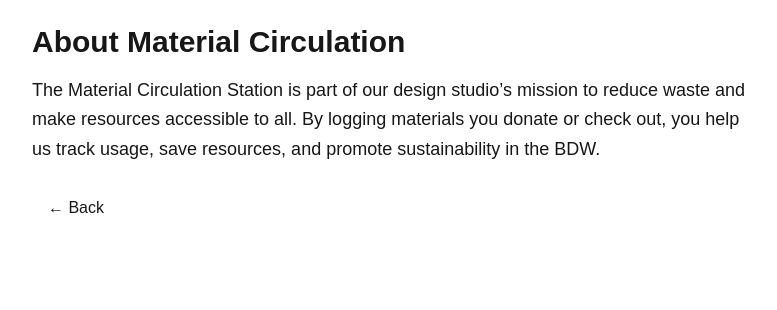
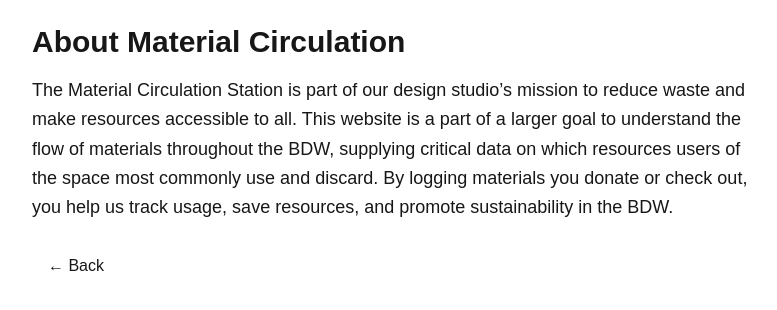
Before and after one commit to ckrenteras/materials-circulation, a Next.js app: page /about in a window 1280 px wide. Shown: the top 310 px of the page, without its empty margins (248-1025 px from the left). Built offline with nearby package versions, Linux system fonts and the light colour scheme.

Commit message:
changed about

```diff
--- a/src/pages/about.tsx
+++ b/src/pages/about.tsx
@@ -6,7 +6,9 @@ export default function AboutPage() {
       <h1 className="text-3xl font-bold mb-4">About Material Circulation</h1>
       <p className="text-lg leading-relaxed">
         The Material Circulation Station is part of our design studio’s mission to reduce waste
-        and make resources accessible to all. By logging materials you donate or check out,
+        and make resources accessible to all. This website is a part of a larger goal to understand
+        the flow of materials throughout the BDW, supplying critical data on which resources users
+        of the space most commonly use and discard. By logging materials you donate or check out,
         you help us track usage, save resources, and promote sustainability in the BDW.
       </p>
       <Link href="/" className="block mt-6">
```
